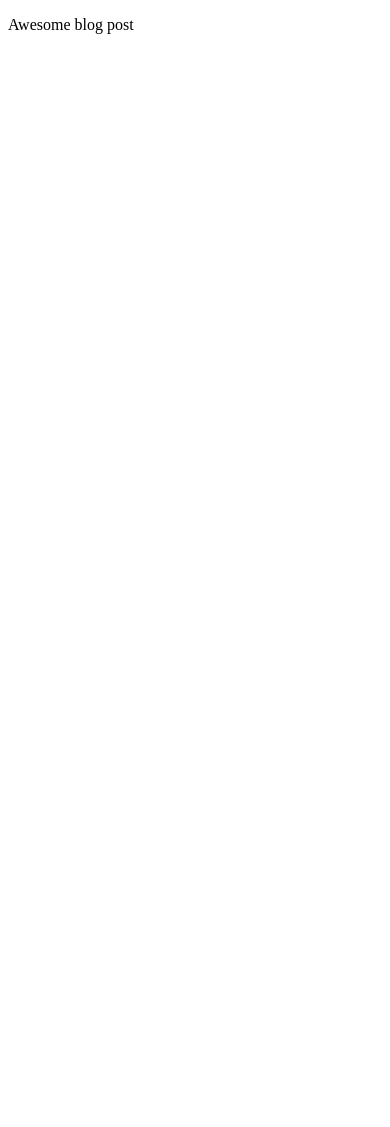
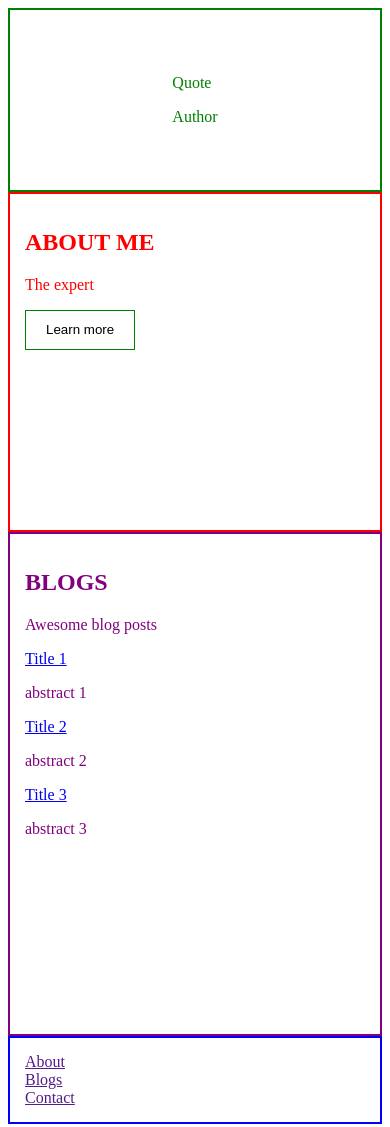
Before and after one commit to MatthiesHaentjens/udacity-blog, a plain HTML site: page index.html in a window 390 px wide. Before the commit the page ends 844 px from the top, so only its background shows below. Drawn offline with Linux system fonts and the light colour scheme.

Commit message:
Added responsiveness to CSS and a separate blog post page

```diff
--- a/index.html
+++ b/index.html
@@ -4,12 +4,59 @@
 
 	<head>
 		<title>Matthies</title>
-		<link rel="stylesheet" href="./style-index.css">
+		<link rel="stylesheet" href="style-index.css">
 	</head>
 
 	<body>
-		<div>
-			<p>Awesome blog post</p>
-		</div>
+
+		<section class = "quote">
+			<div>
+				<p>Quote</p>
+				<p>Author</p>
+			</div>
+		</section>
+
+		<section class = "main-content">
+			<section class = "about">
+				<div>
+					<h2>ABOUT ME</h2>
+					<p>The expert</p>
+				</div>
+				<button>Learn more</button>
+			</section>
+
+			<section class = "blogs">
+				<div>
+					<h2>BLOGS</h2>
+					<p>Awesome blog posts</p>
+					<div class = "blog-title">
+						<a href = "blog.html" >Title 1</a>
+						<p>abstract 1</p>
+					</div>
+					<div class = "blog-title">
+						<a href = "blog.html" >Title 2</a>
+						<p>abstract 2</p>
+					</div>
+					<div class = "blog-title">
+						<a href = "blog.html" >Title 3</a>
+						<p>abstract 3</p>
+					</div>
+				</div>
+			</section>
+		</section>
+
+		<footer class = "footer">
+			<div>
+				<a href = "">About</a>
+			</div>
+			<div>
+				<a href = "">Blogs</a>
+			</div>
+			<div>
+				<a href = "">Contact</a>
+			</div>
+		</footer>
+
 	</body>
+
 </html>
--- a/style-index.css
+++ b/style-index.css
@@ -0,0 +1,46 @@
+
+.quote {
+	display: flex;
+	flex-direction: row;
+	align-items: center;
+	justify-content: space-around;
+	color: green;
+	border: 2px solid green;
+	padding: 15px;
+	height: 150px;
+}
+
+.main-content {
+	display: flex;
+	flex-direction: row;
+	flex-wrap: wrap;
+	flex: 400px;
+	height: 100vh;
+}
+
+.about {
+	flex: 1 200px;
+	color: red;
+	border: 2px solid red;
+	padding: 15px;
+}
+
+.blogs {
+	flex: 2 400px;
+	color: purple;
+	border: 2px solid purple;
+	padding: 15px;
+}
+
+.footer {
+	color: blue;
+	border: 2px solid blue;
+	padding: 15px;
+}
+
+button {
+	height: 40px;
+	background: #fff;
+	padding: 0 20px;
+	border: 1px solid green;
+}
```
Also changed, not shown: blog.html (added, +18 -0 lines).
